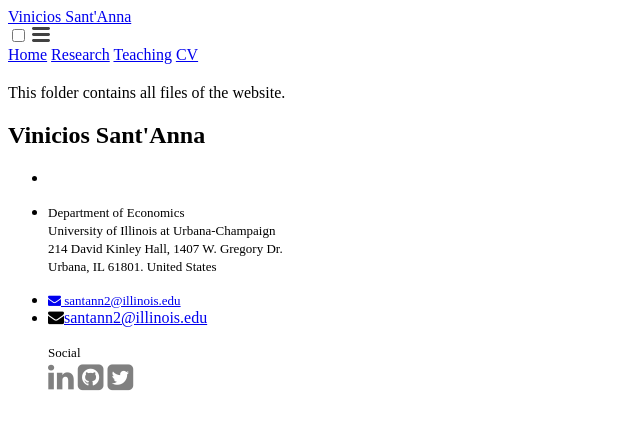
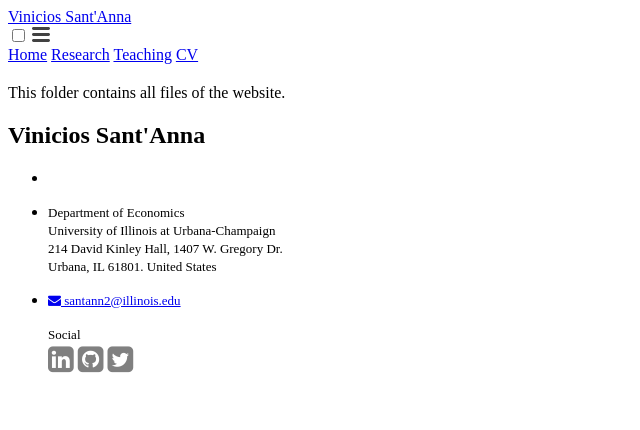
Before and after one commit to vpsantanna/vpsantanna.github.io, a Jekyll site: the page built from files/readme.md, in a window 1280 px wide. Shown: the top 430 px of the page, without its empty margins (0-640 px from the left). Built offline with Jekyll 4.4.1, drawn with Linux system fonts in a browser that asks for light colours; our own code applies the rules of GitHub Pages for plain Markdown files; a script that is not in the unit is left out.

Commit message:
Update footer.html

```diff
--- a/_includes/footer.html
+++ b/_includes/footer.html
@@ -17,8 +17,7 @@
            {% if site.email %}
             <li><font size="2.5"><a href="mailto:{{ site.email }}"><i class="fa fa-envelope"></i> {{ site.email }}</a></font>
            </li>
-          <li><span class="icon"><i class="fa fa-envelope"></i></span><span class="contact-detail"><a href="mailto:santann2@illinois.edu">santann2@illinois.edu</a></span>
-            {% endif %}
+          {% endif %}
         </ul>
       </div>
 
@@ -29,7 +28,7 @@
           {% if site.orcid_username %}<a href="https://orcid.org/{{ site.orcid_username }}"><span class="icon"><i class="ai ai-orcid-square" style="font-size:30px;color:grey"></i></span></a>{% endif %}
           <a href="https://www.researchgate.net/profile/Vinicios_Santanna"><span class="icon"><i class="ai ai-researchgate-square" style="font-size:30px;color:grey"></i></span></a>
           <a href="https://illinois.academia.edu/ViniciosSantAnna"><span class="icon"><i class="ai ai-academia-square" style="font-size:30px;color:grey"></i></span></a>
-          {% if site.linkedin_username %}<a href="https://linkedin.com/in/{{ site.linkedin_username }}"><span class="icon"><i class="fa fa-linkedin" style="font-size:30px;color:grey"></i></span></a>{% endif %}
+          {% if site.linkedin_username %}<a href="https://linkedin.com/in/{{ site.linkedin_username }}"><span class="icon"><i class="fa fa-linkedin-square" style="font-size:30px;color:grey"></i></span></a>{% endif %}
           {% if site.github_username %}<a href="https://github.com/{{ site.github_username }}"><span class="icon"><i class="fa fa-github-square" style="font-size:30px;color:grey"></i></span></a>{% endif %}
           {% if site.twitter_username %}<a href="https://twitter.com/{{ site.twitter_username }}"><span class="icon"><i class="fa fa-twitter-square" style="font-size:30px;color:grey"></i></span></a>{% endif %}
         </ul>
```
